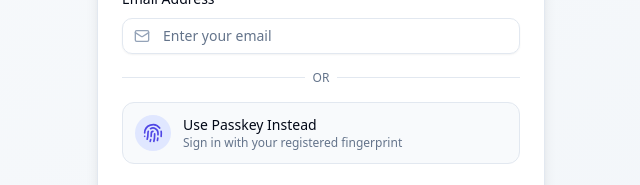
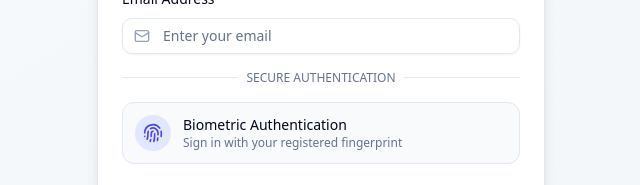
Before and after one commit to rayder-dev/React-Biometrics, a React (Vite) app in the folder client/: page /login in a window 1280 px wide. Shown: the part 301-486 px from the top of the page, without its empty margins (319-959 px from the left). Built offline with nearby package versions, Linux system fonts and the light colour scheme.

Commit message:
update form

```diff
--- a/client/src/components/login-form.jsx
+++ b/client/src/components/login-form.jsx
@@ -231,7 +231,9 @@ export function LoginForm({ onSuccess }) {
             <Separator className="w-full" />
           </div>
           <div className="relative flex justify-center text-xs uppercase">
-            <span className="bg-white px-2 text-slate-500">or</span>
+            <span className="bg-white px-2 text-slate-500">
+              Secure Authentication
+            </span>
           </div>
         </div>
 
@@ -241,7 +243,7 @@ export function LoginForm({ onSuccess }) {
               <Fingerprint className="h-5 w-5 text-indigo-600" />
             </div>
             <div className="text-sm">
-              <p className="font-medium">Use Passkey Instead</p>
+              <p className="font-medium">Biometric Authentication</p>
               <p className="text-slate-500 text-xs">
                 Sign in with your registered fingerprint
               </p>
```
